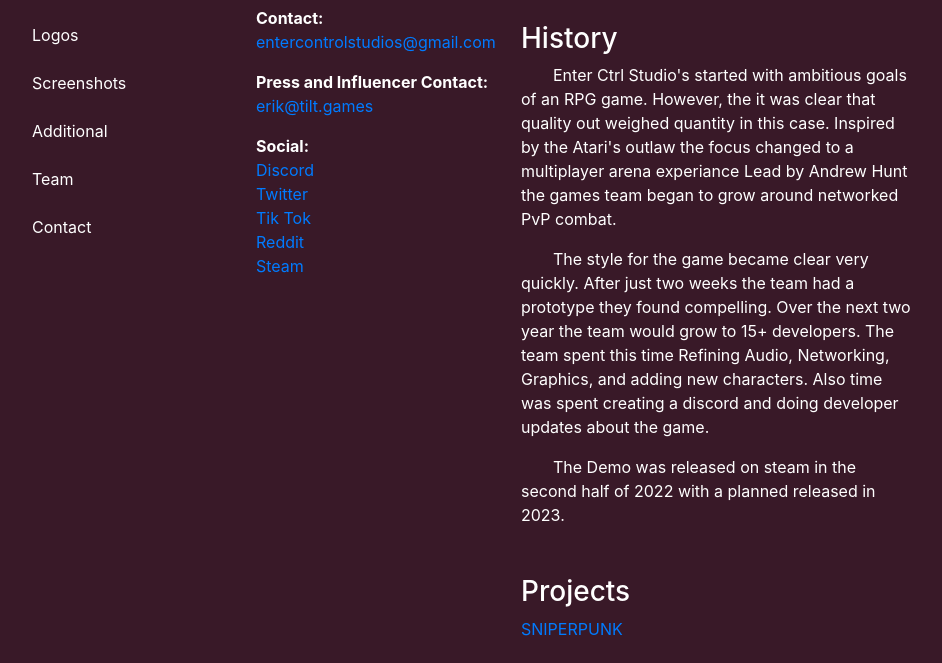
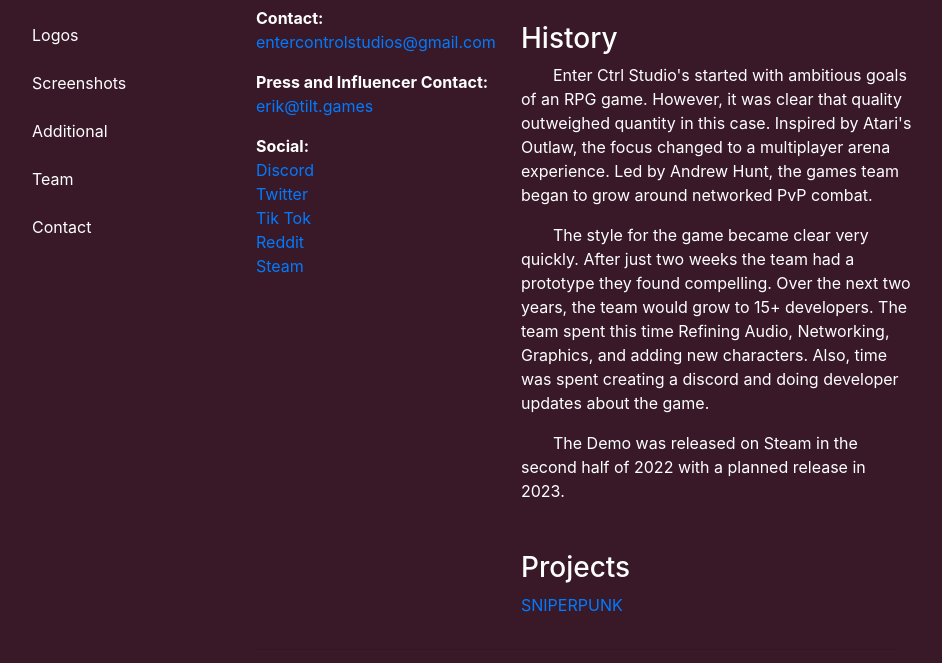
Before and after one commit to EnterCTRLStudios/enterCTRLwebsite, a plain HTML site: page press/index.html in a window 1280 px wide. Shown: the part 484-1147 px from the top of the page, without its empty margins (175-1117 px from the left). Drawn offline with nearby package versions, Linux system fonts and the light colour scheme.

Commit message:
Update index.html
fixed History description

```diff
--- a/press/index.html
+++ b/press/index.html
@@ -104,17 +104,17 @@
                                 <div id="history-content">
                                     <h3 class="mt-3">History</h3>
                                     <p style="text-indent: 2rem">Enter Ctrl Studio's started with ambitious goals of an RPG game. However,
-                                    the it was clear that quality out weighed quantity in this case. Inspired by the
-                                    Atari's outlaw the focus changed to a multiplayer arena experiance Lead by
-                                    Andrew Hunt the games team began to grow around networked PvP combat. </p>
+                                    it was clear that quality outweighed quantity in this case. Inspired by Atari's Outlaw,
+                                    the focus changed to a multiplayer arena experience. Led by Andrew Hunt, the games team began
+                                    to grow around networked PvP combat. </p>
 
                                     <p style="text-indent: 2rem">The style for the game became clear very quickly. After just two weeks the team
-                                    had a prototype they found compelling. Over the next two year the team would grow
+                                    had a prototype they found compelling. Over the next two years, the team would grow
                                     to 15+ developers. The team spent this time Refining Audio, Networking, Graphics,
-                                    and adding new characters. Also time was spent creating a discord and doing
+                                    and adding new characters. Also, time was spent creating a discord and doing
                                     developer updates about the game.</p>
 
-                                    <p style="text-indent: 2rem">The Demo was released on steam in the second half of 2022 with a planned released in 2023.<br/></p>
+                                    <p style="text-indent: 2rem">The Demo was released on Steam in the second half of 2022 with a planned release in 2023.<br/></p>
                                 </div>
 
                             </div>
```
